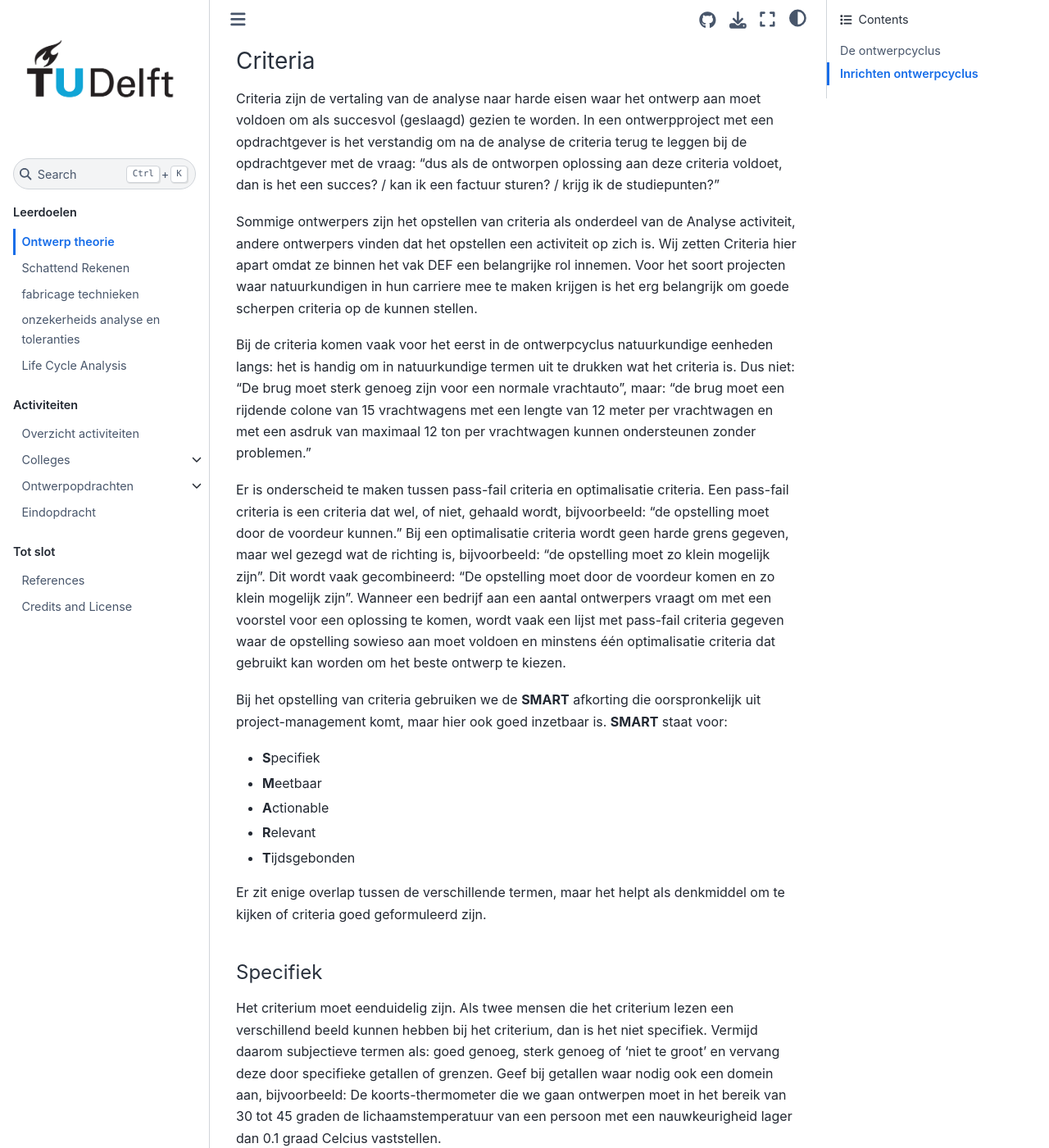
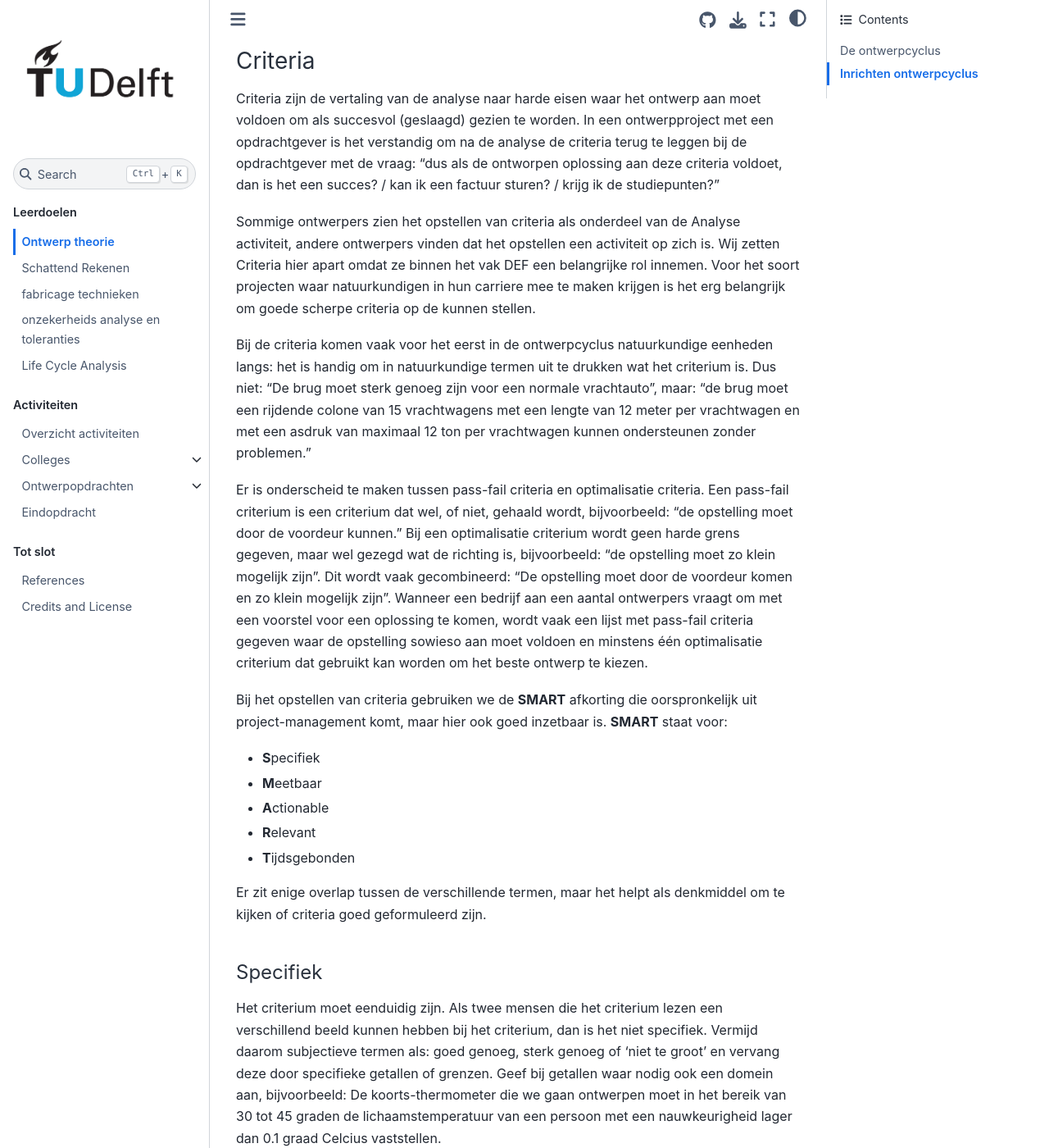
Before and after one commit to bafl1971/Design-Engineering-voor-Fysici-Dictaat, a Jupyter Book: the page built from book/leerdoelen/ontwerpen.md, in a window 1280 px wide and 1400 px high, scrolled down 2814 px. Shown: the whole window at 82% size. Built offline with Jupyter Book 1.0.4 settings and Sphinx 7.4.7 and the Sphinx Book theme 1.1.4, drawn with Linux system fonts in a browser that asks for light colours; comment, search, counter and statistics services are not loaded; some of the changed text lies outside the part shown.

Commit message:
Spelcheck
Aantal spelfouten verbeterd in het nieuwe stuk. Ik weet niet zeker of ik alles nu gecheckt is, maar ik vind dit een goede tekst voor het ontwerpleerdoel

```diff
--- a/book/leerdoelen/ontwerpen.md
+++ b/book/leerdoelen/ontwerpen.md
@@ -40,13 +40,13 @@
 ### Criteria
 Criteria zijn de vertaling van de analyse naar harde eisen waar het ontwerp aan moet voldoen om als succesvol (geslaagd) gezien te worden. In een ontwerpproject met een opdrachtgever is het verstandig om na de analyse de criteria terug te leggen bij de opdrachtgever met de vraag: "dus als de ontworpen oplossing aan deze criteria voldoet, dan is het een succes? / kan ik een factuur sturen? / krijg ik de studiepunten?"
 
-Sommige ontwerpers zijn het opstellen van criteria als onderdeel van de Analyse activiteit, andere ontwerpers vinden dat het opstellen een activiteit op zich is. Wij zetten Criteria hier apart omdat ze binnen het vak DEF een belangrijke rol innemen. Voor het soort projecten waar natuurkundigen in hun carriere mee te maken krijgen is het erg belangrijk om goede scherpen criteria op de kunnen stellen.
+Sommige ontwerpers zien het opstellen van criteria als onderdeel van de Analyse activiteit, andere ontwerpers vinden dat het opstellen een activiteit op zich is. Wij zetten Criteria hier apart omdat ze binnen het vak DEF een belangrijke rol innemen. Voor het soort projecten waar natuurkundigen in hun carriere mee te maken krijgen is het erg belangrijk om goede scherpe criteria op de kunnen stellen.
 
-Bij de criteria komen vaak voor het eerst in de ontwerpcyclus natuurkundige eenheden langs: het is handig om in natuurkundige termen uit te drukken wat het criteria is. Dus niet: "De brug moet sterk genoeg zijn voor een normale vrachtauto", maar: "de brug moet een rijdende colone van 15 vrachtwagens met een lengte van 12 meter per vrachtwagen en met een asdruk van maximaal 12 ton per vrachtwagen kunnen ondersteunen zonder problemen."
+Bij de criteria komen vaak voor het eerst in de ontwerpcyclus natuurkundige eenheden langs: het is handig om in natuurkundige termen uit te drukken wat het criterium is. Dus niet: "De brug moet sterk genoeg zijn voor een normale vrachtauto", maar: "de brug moet een rijdende colone van 15 vrachtwagens met een lengte van 12 meter per vrachtwagen en met een asdruk van maximaal 12 ton per vrachtwagen kunnen ondersteunen zonder problemen."
 
-Er is onderscheid te maken tussen pass-fail criteria en optimalisatie criteria. Een pass-fail criteria is een criteria dat wel, of niet, gehaald wordt, bijvoorbeeld: “de opstelling moet door de voordeur kunnen.” Bij een optimalisatie criteria wordt geen harde grens gegeven, maar wel gezegd wat de richting is, bijvoorbeeld: “de opstelling moet zo klein mogelijk zijn”. Dit wordt vaak gecombineerd: “De opstelling moet door de voordeur komen en zo klein mogelijk zijn”. Wanneer een bedrijf aan een aantal ontwerpers vraagt om met een voorstel voor een oplossing te komen, wordt vaak een lijst met pass-fail criteria gegeven waar de opstelling sowieso aan moet voldoen en minstens één optimalisatie criteria dat gebruikt kan worden om het beste ontwerp te kiezen.
+Er is onderscheid te maken tussen pass-fail criteria en optimalisatie criteria. Een pass-fail criterium is een criterium dat wel, of niet, gehaald wordt, bijvoorbeeld: “de opstelling moet door de voordeur kunnen.” Bij een optimalisatie criterium wordt geen harde grens gegeven, maar wel gezegd wat de richting is, bijvoorbeeld: “de opstelling moet zo klein mogelijk zijn”. Dit wordt vaak gecombineerd: “De opstelling moet door de voordeur komen en zo klein mogelijk zijn”. Wanneer een bedrijf aan een aantal ontwerpers vraagt om met een voorstel voor een oplossing te komen, wordt vaak een lijst met pass-fail criteria gegeven waar de opstelling sowieso aan moet voldoen en minstens één optimalisatie criterium dat gebruikt kan worden om het beste ontwerp te kiezen.
 
-Bij het opstelling van criteria gebruiken we de **SMART** afkorting die oorspronkelijk uit project-management komt, maar hier ook goed inzetbaar is. **SMART** staat voor:
+Bij het opstellen van criteria gebruiken we de **SMART** afkorting die oorspronkelijk uit project-management komt, maar hier ook goed inzetbaar is. **SMART** staat voor:
 
 * **S**pecifiek
 * **M**eetbaar
@@ -57,7 +57,7 @@
 Er zit enige overlap tussen de verschillende termen, maar het helpt als denkmiddel om te kijken of criteria goed geformuleerd zijn.
 
 ##### Specifiek
-Het criterium moet eenduidelig zijn. Als twee mensen die het criterium lezen een verschillend beeld kunnen hebben bij het criterium, dan is het niet specifiek. Vermijd daarom subjectieve termen als: goed genoeg, sterk genoeg of 'niet te groot' en vervang deze door specifieke getallen of grenzen. Geef bij getallen waar nodig ook een domein aan, bijvoorbeeld: De koorts-thermometer die we gaan ontwerpen moet in het bereik van 30 tot 45 graden de lichaamstemperatuur van een persoon met een nauwkeurigheid lager dan 0.1 graad Celcius vaststellen.
+Het criterium moet eenduidig zijn. Als twee mensen die het criterium lezen een verschillend beeld kunnen hebben bij het criterium, dan is het niet specifiek. Vermijd daarom subjectieve termen als: goed genoeg, sterk genoeg of 'niet te groot' en vervang deze door specifieke getallen of grenzen. Geef bij getallen waar nodig ook een domein aan, bijvoorbeeld: De koorts-thermometer die we gaan ontwerpen moet in het bereik van 30 tot 45 graden de lichaamstemperatuur van een persoon met een nauwkeurigheid lager dan 0.1 graad Celcius vaststellen.
 
 ##### Meetbaar
 Het moet meetbaar zijn of een oplossing aan het criterium voldoet. Wanneer het niet objectief meetbaar is of een criterium gehaald is, is niet vast te stellen of daadwerkelijk aan het criterium voldaan is. Vaak overlapt dit criterium met Specifiek, maar het is ook mogelijk om een criterium wel specifiek op te stellen, maar dat het fysisch, technisch of financieel niet mogelijk is om te meten of aan het wel specifieik geformuleerde criterium is voldaan.
@@ -90,7 +90,7 @@
   * Het ontwerp voor de DEF eindopdracht moet door een deur heen kunnen (technisch)
 
 *  Het volledig bouwen van het idee. In sommige ontwerpen is het direct maken van het volledige idee de enige manier om te testen. Dit is vaak het geval bij het ontwerpen van software.
-*  Logisch nadenken over het idee. Dit klinkt flauw, maar sommige ideeën kan je door logisch na te denken direct beoordelen (zie evaluatie hieronder). Als je gevraagd wordt een oplossing te verzinnen om 100 vrachtautos per uur over grote rivier te verplaatsen en een teamlid suggereert in de synthese fase een schans waarmee de autos naar de overkant springen dan kan je direct in Simulatie mentaal voorstellen wat er gebeurt met een auto die aan de overkant neerkomt. In de volgende fase, evaluatie, ga je dan beoordelen of het "auto moet heel blijven" criteria gehaald wordt. Realiseer je dus dat de stappen synthese -> simulatie -> evaluatie vaak heel snel en onbewust gaan. Maar bij grote projecten worden deze stappen vaak expliciet gescheiden en zelfs door verschillende afdelingen binnen een bedrijf gedaan.
+*  Logisch nadenken over het idee. Dit klinkt flauw, maar sommige ideeën kan je door logisch na te denken direct beoordelen (zie evaluatie hieronder). Als je gevraagd wordt een oplossing te verzinnen om 100 vrachtautos per uur over grote rivier te verplaatsen en een teamlid suggereert in de synthese fase een schans waarmee de autos naar de overkant springen dan kan je direct in Simulatie mentaal voorstellen wat er gebeurt met een auto die aan de overkant neerkomt. In de volgende fase, evaluatie, ga je dan beoordelen of het "auto moet heel blijven" criterium gehaald wordt. Realiseer je dus dat de stappen synthese -> simulatie -> evaluatie vaak heel snel en onbewust gaan. Maar bij grote projecten worden deze stappen vaak expliciet gescheiden en zelfs door verschillende afdelingen binnen een bedrijf gedaan.
 
 ### Evaluatie
 
```
